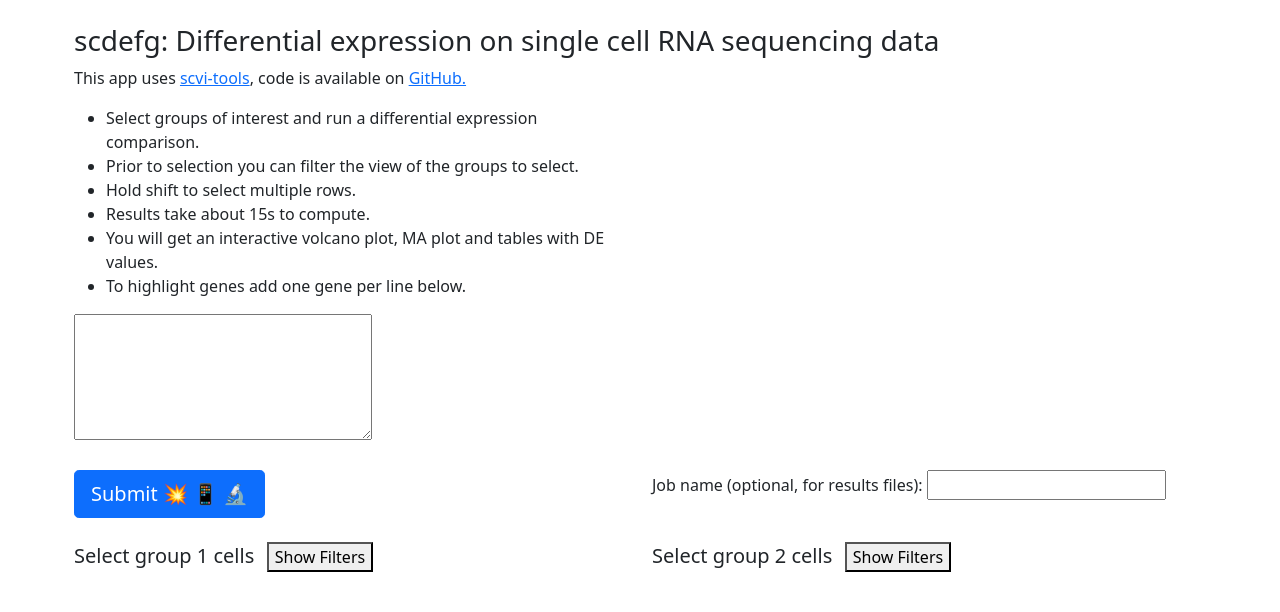
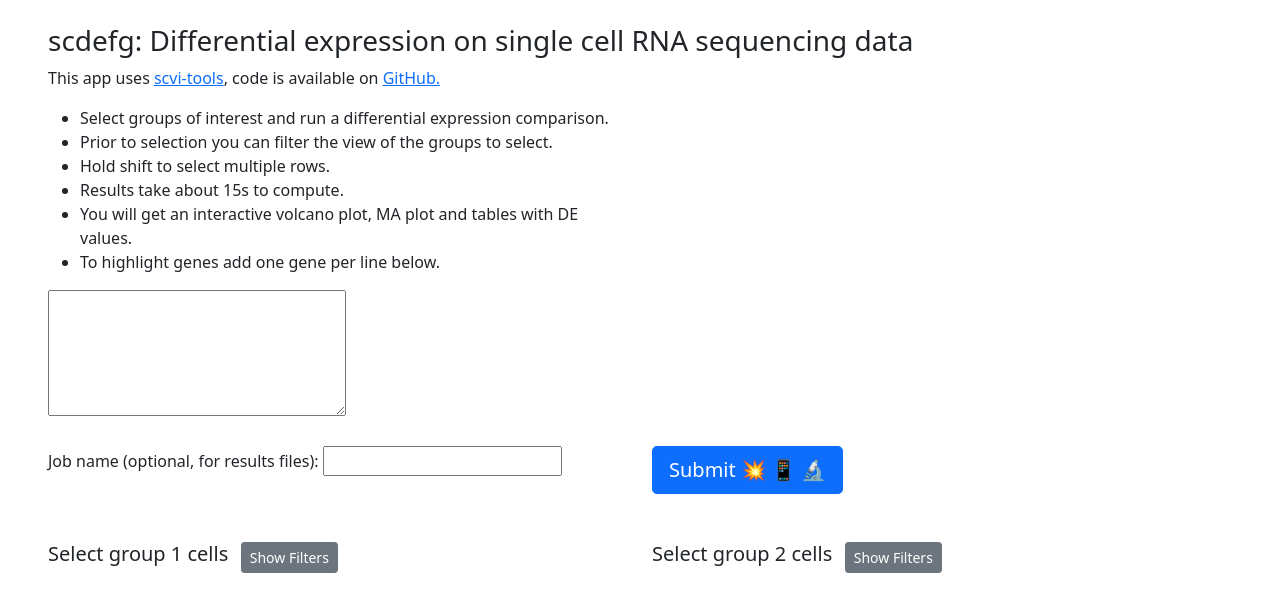
Before and after one commit to WormBase/scdefg, a Python web app: template scdefg/templates/home.html in a window 1280 px wide. Shown: the top 612 px of the page. Run offline with Jinja, Linux system fonts and the light colour scheme; the template is opened without the code that fills it, so the values that code supplies are empty; some libraries are stand-ins or nearby versions.

Commit message:
fix(UI): button styling, padding and comments

```diff
--- a/scdefg/static/css/home.css
+++ b/scdefg/static/css/home.css
@@ -1 +1 @@
-.container {width:100%;max-width:none ;padding-left:50px;padding-right:50px}
+.container {width:100%;max-width:none ;padding-left:1.5em;padding-right:1.5em}
--- a/scdefg/static/js/home.js
+++ b/scdefg/static/js/home.js
@@ -29,18 +29,23 @@ const getInputTableContent = (data) => (
 const convertResultCSVToJson = csvString => {
     let lines = csvString.split('\n');
     let headers = lines.shift().split(',');
+    // add missing lable in headers for first column
     headers[0] = "rowNum";
     let allLines = lines.map(line => {
         let linearr = line.split(',');
+        // create a json object for each key-value pair (header-content) and merge them into a single json obj
+        // with Object.assign
         let singeLine = Object.assign({}, ...headers.map((header, idx) => {
             let headerObj = {};
             headerObj[header] = linearr[idx];
             return headerObj;
         }));
+        // filter out empty lines
         if (Object.values(singeLine).every(value => value !== undefined)) {
             return singeLine;
         }
     });
+    // filter out empty lines
     return allLines.filter(line => line !== undefined);
 }
 
@@ -107,7 +112,7 @@ $(document).ready(function () {
     $('#table1FilterBtn').click(() => {
         if ($('#table1FilterBtn').html() === "Show Filters") {
             table1.searchPanes.container().show();
-            $('#table1FilterBtn').html("Hide Filters");
+            $('#table1FilterBtn').html("&nbsp;Hide Filters&nbsp;");
         } else {
             table1.searchPanes.container().hide();
             $('#table1FilterBtn').html("Show Filters");
@@ -117,7 +122,7 @@ $(document).ready(function () {
     $('#table2FilterBtn').click(() => {
         if ($('#table2FilterBtn').html() === "Show Filters") {
             table2.searchPanes.container().show();
-            $('#table2FilterBtn').html("Hide Filters");
+            $('#table2FilterBtn').html("&nbsp;Hide Filters&nbsp;");
         } else {
             table2.searchPanes.container().hide();
             $('#table2FilterBtn').html("Show Filters");
--- a/scdefg/templates/home.html
+++ b/scdefg/templates/home.html
@@ -96,8 +96,12 @@
                 </div>
                 <div class="row"><div class="col-sm-12">&nbsp;</div></div>
                 <div class="row">
-                    <div class="col">
-                        <div id="button-div">
+                    <div class="col-sm-6">
+                        <label for="lname">Job name (optional, for results files):</label>
+                        <input type="text" id="jobname" name="jobname">
+                    </div>
+                    <div class="col-sm-6">
+                        <div id="button-div" class="pull-right">
                             <button type="submit" value="Submit" id="submitButton" class="btn btn-lg btn-primary">Submit 💥 📱
                                 🔬
                             </button>
@@ -110,16 +114,12 @@
                         <div id="newjob-div"><input type="button" class="btn-lg btn-primary"
                                                     onclick="location.href='/';"
                                                     value="Submit another job (refresh page)"/></div>
-
-                    </div>
-                    <div class="col">
-                        <label for="lname">Job name (optional, for results files):</label>
-                        <input type="text" id="jobname" name="jobname">
                     </div>
                 </div>
             </div>
         </div>
     </div>
+    <div class="row"><div class="col-sm-12">&nbsp;</div></div>
     <div class="row"><div class="col-sm-12">&nbsp;</div></div>
     <div class="row">
         <div class="col-sm-12">
@@ -127,18 +127,18 @@
                 <div class="row">
                     <div class="col-sm-6">
                         <h5 style="display: inline-block;">Select group 1 cells</h5>
-                        &nbsp;&nbsp;<button id="table1FilterBtn">Show Filters</button>
+                        &nbsp;&nbsp;<button id="table1FilterBtn" class="btn btn-secondary btn-sm">Show Filters</button>
                         <div class="table_container">
-                            <table id="FIRST_TABLE" cellspacing="0" class="cell-border stripe"
+                            <table id="FIRST_TABLE" cellspacing="0" class="cell-border stripe compact"
                                    style="border-bottom: none; " width="100%">
                             </table>
                         </div>
                     </div>
                     <div class="col-sm-6">
                         <h5 style="display: inline-block;">Select group 2 cells</h5>
-                        &nbsp;&nbsp;<button id="table2FilterBtn">Show Filters</button>
+                        &nbsp;&nbsp;<button id="table2FilterBtn" class="btn btn-secondary btn-sm">Show Filters</button>
                         <div class="table_container">
-                            <table id="SECOND_TABLE" cellspacing="0" class="cell-border stripe"
+                            <table id="SECOND_TABLE" cellspacing="0" class="cell-border stripe compact"
                                    style="border-bottom: none; " width="100%"></table>
                         </div>
                     </div>
```
